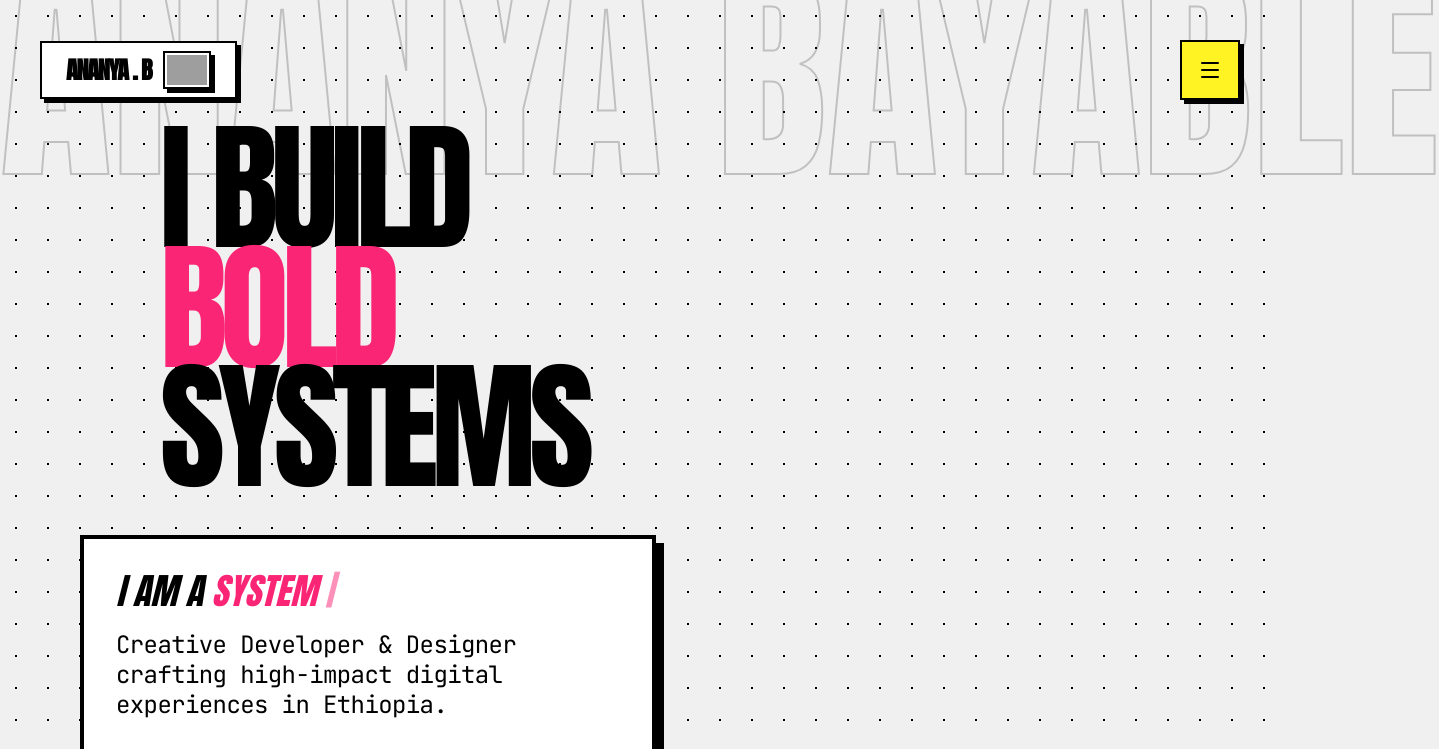
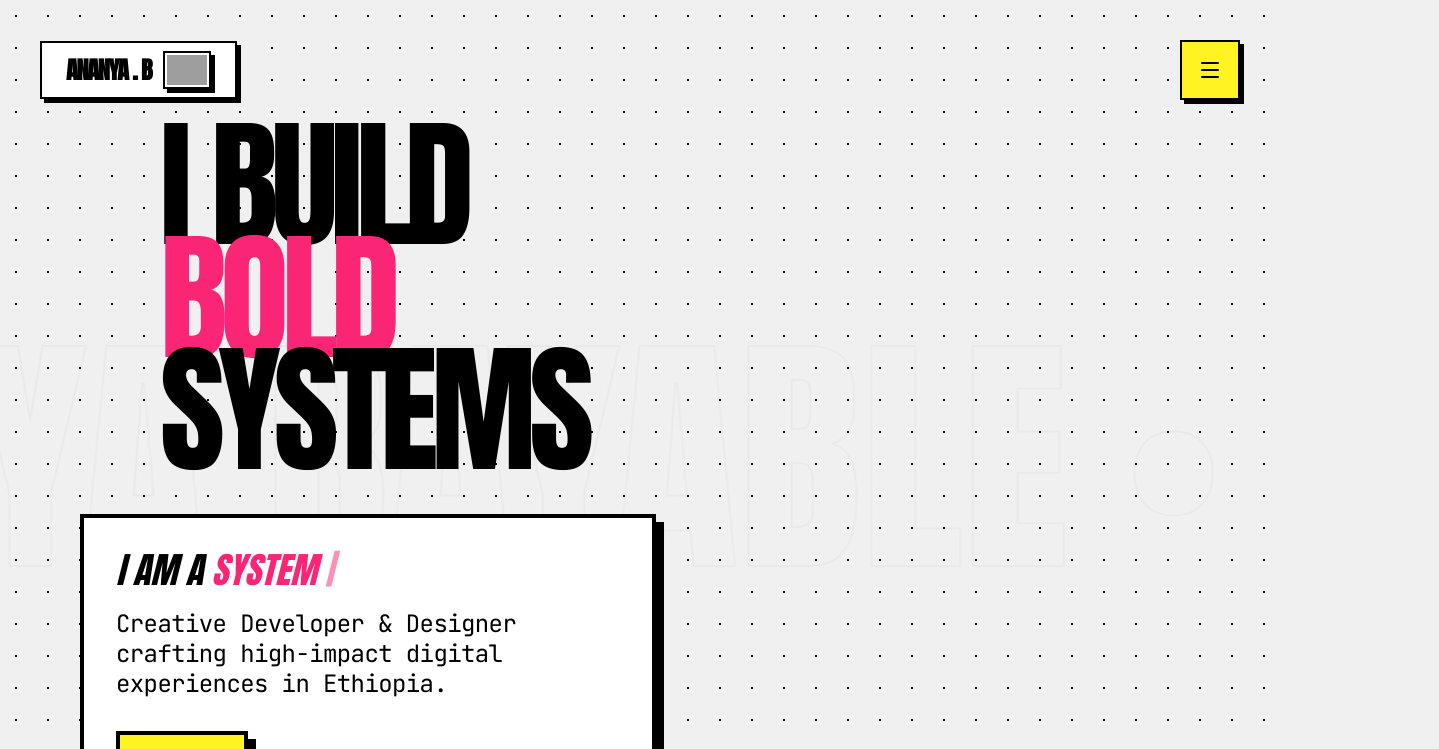
Before and after one commit to ananyatroll/Portfolio-, a React (Vite) app: page / in a window 1280 px wide. Shown: the top 749 px of the page, 1439 px wide, since content can reach past the window. Built offline with nearby package versions, Linux system fonts and the light colour scheme; grey boxes are pictures that could not be loaded.

Commit message:
feat: Update title and refine certificate display
Changes the page title to reflect the Google AI Studio app. Implements a "show more" functionality for certificates, initially displaying 5 and resetting the count when a filter is applied.

```diff
--- a/index.html
+++ b/index.html
@@ -3,7 +3,7 @@
   <head>
     <meta charset="UTF-8" />
     <meta name="viewport" content="width=device-width, initial-scale=1.0" />
-    <title>Ananya's portfolio</title>
+    <title>My Google AI Studio App</title>
   </head>
   <body>
     <div id="root"></div>
--- a/src/App.tsx
+++ b/src/App.tsx
@@ -206,7 +206,13 @@ function SectionHeading({ title, subtitle, badge }: { title: string; subtitle?:
 export default function App() {
   const [isMenuOpen, setIsMenuOpen] = useState(false);
   const [showSplash, setShowSplash] = useState(true);
+  const [visibleCertsCount, setVisibleCertsCount] = useState(5);
   const [selectedIssuer, setSelectedIssuer] = useState<string | null>(null);
+
+  // Reset count when filter changes
+  useEffect(() => {
+    setVisibleCertsCount(5);
+  }, [selectedIssuer]);
 
   useEffect(() => {
     const timer = setTimeout(() => {
@@ -308,23 +314,41 @@ export default function App() {
 
       <main className="relative z-10">
         {/* Hero Section */}
-        <section id="about" className="min-h-screen flex flex-col justify-center px-6 lg:px-20 pt-32 pb-20 overflow-visible">
-          <div className="relative">
-            <motion.div
-              initial={{ rotate: -5, scale: 0.9, opacity: 0 }}
-              animate={{ rotate: 0, scale: 1, opacity: 1 }}
-              transition={{ duration: 0.8, ease: "circOut" }}
-              className="absolute -top-32 -left-10 lg:-top-56 lg:-left-20 text-[18vw] font-display text-stroke opacity-30 select-none pointer-events-none z-0 whitespace-nowrap"
-              style={{ WebkitTextStroke: '2px rgba(0,0,0,0.2)' }}
-            >
-              ANANYA BAYABLE
-            </motion.div>
+        <section id="about" className="min-h-screen flex flex-col justify-center px-4 lg:px-20 pt-32 pb-20 overflow-hidden relative">
+          <div className="absolute inset-0 z-0 flex items-center justify-center perspective-[1500px] pointer-events-none overflow-hidden">
+            <div className="relative w-[200%] h-full flex items-center">
+              <motion.div
+                animate={{
+                  x: ["-50%", "0%"]
+                }}
+                transition={{
+                  x: { repeat: Infinity, duration: 20, ease: "linear" }
+                }}
+                className="flex whitespace-nowrap"
+                style={{
+                  transform: 'rotateX(65deg) rotateZ(-15deg)',
+                  transformStyle: 'preserve-3d'
+                }}
+              >
+                {[...Array(6)].map((_, i) => (
+                  <span
+                    key={i}
+                    className="text-[20vw] font-display text-stroke opacity-20 select-none px-10"
+                    style={{ WebkitTextStroke: '2px rgba(0,0,0,0.15)' }}
+                  >
+                    ANANYA BAYABLE •
+                  </span>
+                ))}
+              </motion.div>
+            </div>
+          </div>
 
+          <div className="relative w-full">
             <motion.h1
-              initial={{ y: 100, opacity: 0 }}
+              initial={{ y: 50, opacity: 0 }}
               animate={{ y: 0, opacity: 1 }}
               transition={{ delay: 0.2, duration: 0.8 }}
-              className="relative z-10 text-[14vw] lg:text-[11vw] font-display uppercase leading-[0.85] mb-8 lg:mb-12 tracking-tighter ml-8 lg:ml-20"
+              className="relative z-10 text-[16vw] lg:text-[11vw] font-display uppercase leading-[0.8] mb-8 lg:mb-12 tracking-tighter ml-4 lg:ml-20"
             >
               I BUILD <br />
               <span className="text-neon-pink">BOLD </span> <br />
@@ -349,7 +373,7 @@ export default function App() {
                       href="https://lavender-working-anteater-929.mypinata.cloud/ipfs/bafkreiga3ah5gjnf6m4ztu4eggwez2g3cj3bqahk6wmksolq24rs5ue6ee"
                       target="_blank"
                       rel="noopener noreferrer"
-                      className="brutal-btn"
+                      className="brutal-border bg-neon-yellow px-6 py-3 lg:px-8 lg:py-4 font-display text-lg lg:text-xl uppercase hover:translate-y-[-4px] transition-transform"
                     >
                       Resume
                     </a>
@@ -443,25 +467,42 @@ export default function App() {
             </h2>
           </motion.div>
 
-          <div className="grid grid-cols-1 md:grid-cols-2 lg:grid-cols-4 gap-4">
-            {SKILLS.map((skill, index) => (
+          <div className="grid grid-cols-1 md:grid-cols-2 lg:grid-cols-4 gap-8">
+            {[
+              { title: 'Frontend', icon: Code2, color: 'text-blue-400' },
+              { title: 'Backend', icon: Terminal, color: 'text-neon-green' },
+              { title: 'Design', icon: Palette, color: 'text-neon-pink' },
+              { title: 'Tools', icon: Cpu, color: 'text-neon-yellow' }
+            ].map((cat, i) => (
               <motion.div
-                key={skill.name}
-                initial={{ scale: 0.8, opacity: 0 }}
-                whileInView={{ scale: 1, opacity: 1 }}
-                transition={{ delay: index * 0.05 }}
+                key={cat.title}
+                initial={{ y: 50, opacity: 0 }}
+                whileInView={{ y: 0, opacity: 1 }}
+                transition={{ delay: i * 0.1 }}
                 viewport={{ once: true }}
-                className="brutal-border bg-zinc-900 p-8 flex flex-col justify-between hover:bg-neon-green hover:text-brutal-black transition-colors"
-                style={{
-                  transform: `rotate(${Math.sin(index) * 2}deg)`
-                }}
+                className="brutal-border bg-zinc-900 p-8 flex flex-col h-full"
               >
-                <span className="font-display text-4xl uppercase leading-none mb-6">
-                  {skill.name}
-                </span>
-                <div className="flex justify-between items-end">
-                   <span className="font-mono text-sm opacity-50 uppercase">{skill.category}</span>
-                   <span className="font-display text-2xl">{skill.level}%</span>
+                <div className={`p-4 bg-white/10 w-fit mb-8 ${cat.color} brutal-border-sm shadow-none`}>
+                  <cat.icon className="w-8 h-8" />
+                </div>
+                <h3 className="text-4xl font-display uppercase mb-8 tracking-tight">{cat.title}</h3>
+                <div className="space-y-6">
+                  {SKILLS.filter(s => s.category === cat.title).map(skill => (
+                    <div key={skill.name}>
+                      <div className="flex justify-between font-mono text-sm mb-2 uppercase opacity-60">
+                        <span>{skill.name}</span>
+                        <span>{skill.level}%</span>
+                      </div>
+                      <div className="h-4 w-full bg-white/10 brutal-border-sm shadow-none overflow-hidden">
+                        <motion.div
+                          initial={{ width: 0 }}
+                          whileInView={{ width: `${skill.level}%` }}
+                          transition={{ duration: 1.5, ease: "circOut" }}
+                          className={`h-full bg-white`}
+                        />
+                      </div>
+                    </div>
+                  ))}
                 </div>
               </motion.div>
             ))}
@@ -500,7 +541,7 @@ export default function App() {
 
           <div className="space-y-4">
             <AnimatePresence mode="popLayout">
-              {filteredCerts.map((cert, index) => (
+              {filteredCerts.slice(0, visibleCertsCount).map((cert, index) => (
                 <motion.a
                   key={cert.title}
                   layout
@@ -510,7 +551,7 @@ export default function App() {
                   initial={{ x: -20, opacity: 0 }}
                   animate={{ x: 0, opacity: 1 }}
                   exit={{ x: 20, opacity: 0 }}
-                  transition={{ delay: index * 0.05 }}
+                  transition={{ delay: index % 5 * 0.05 }}
                   className="block group brutal-border bg-white p-8 hover:bg-neon-blue hover:translate-x-4 transition-all"
                 >
                   <div className="flex flex-col lg:flex-row lg:items-center justify-between gap-6">
@@ -533,6 +574,18 @@ export default function App() {
               ))}
             </AnimatePresence>
           </div>
+
+          {visibleCertsCount < filteredCerts.length && (
+            <div className="mt-12 flex justify-center">
+              <button
+                onClick={() => setVisibleCertsCount(prev => prev + 5)}
+                className="brutal-border bg-neon-yellow px-6 py-3 lg:px-8 lg:py-4 font-display text-lg lg:text-xl uppercase hover:translate-y-[-4px] transition-transform flex items-center gap-3"
+              >
+                View More
+                <Plus className="w-5 h-5 lg:w-6 lg:h-6" />
+              </button>
+            </div>
+          )}
         </section>
 
         {/* Contact Section */}
```
